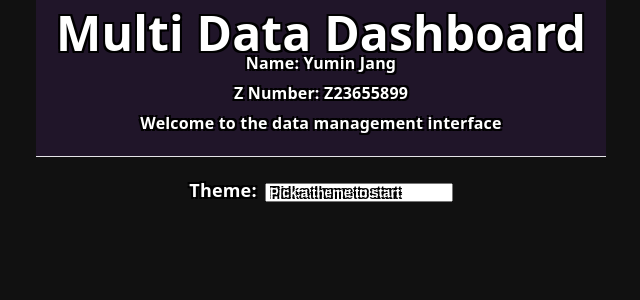
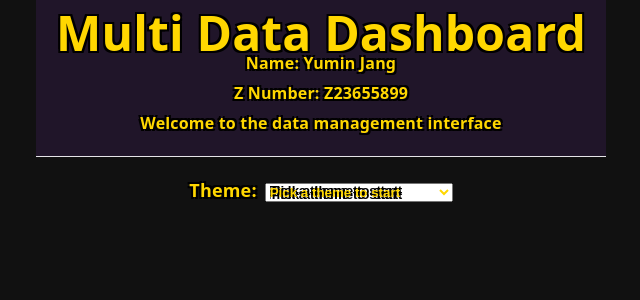
Before and after one commit to Ghostcomputer453145/proj-6-Ghostcomputer453145, a React (Vite) app: page / in a window 1280 px wide. Shown: the top 300 px of the page, without its empty margins (319-959 px from the left). Built offline with nearby package versions, Linux system fonts and the light colour scheme.

Commit message:
Changed color

```diff
--- a/src/App.css
+++ b/src/App.css
@@ -128,7 +128,7 @@ input[type="text"] {
 }
 
 h1, h2, h3, p, label, button, input, select {
-  color: white !important;
+  color: gold !important;
   font-weight: bold;
   text-shadow:
     -2px -2px 0 black,
```
